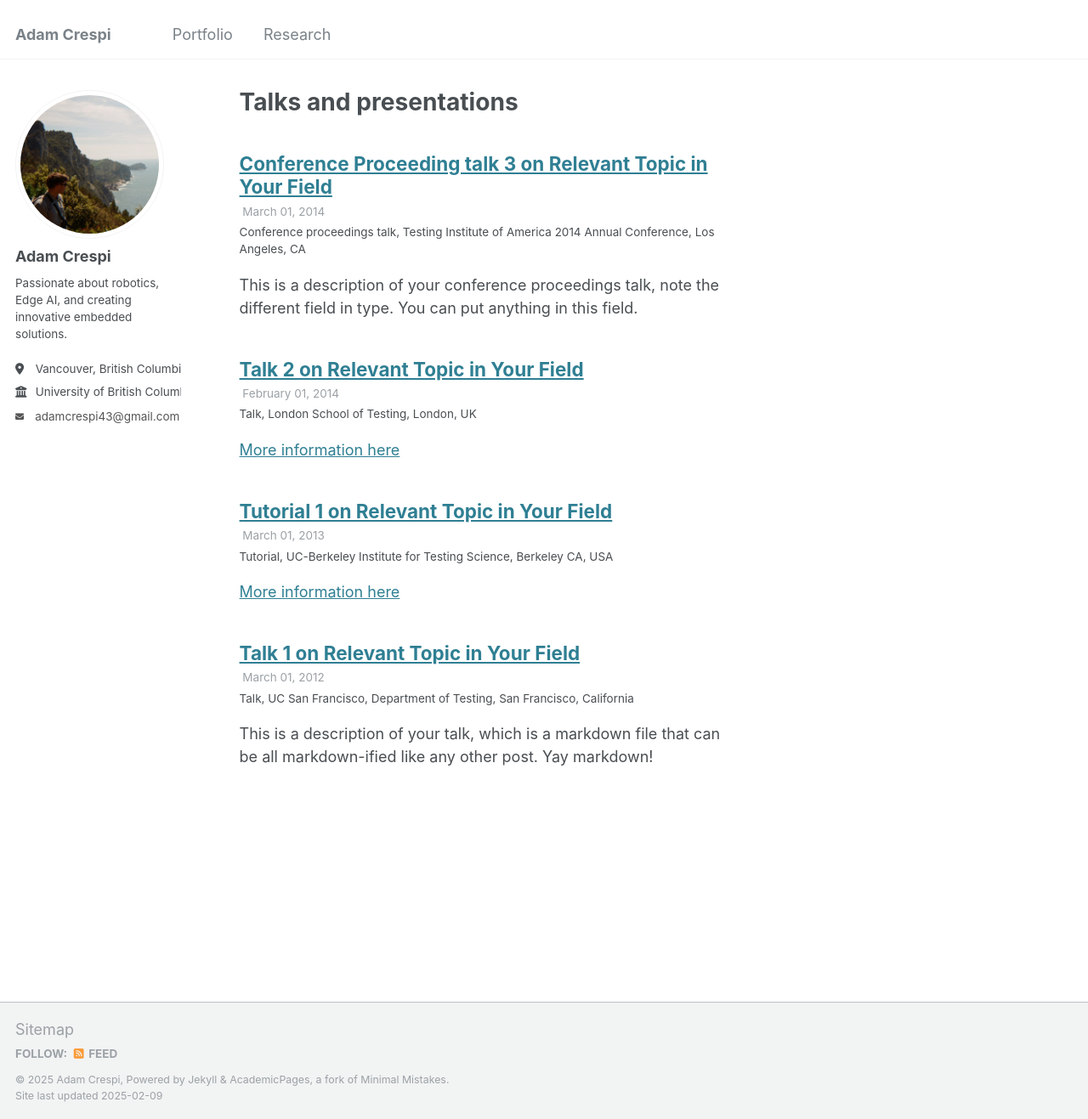
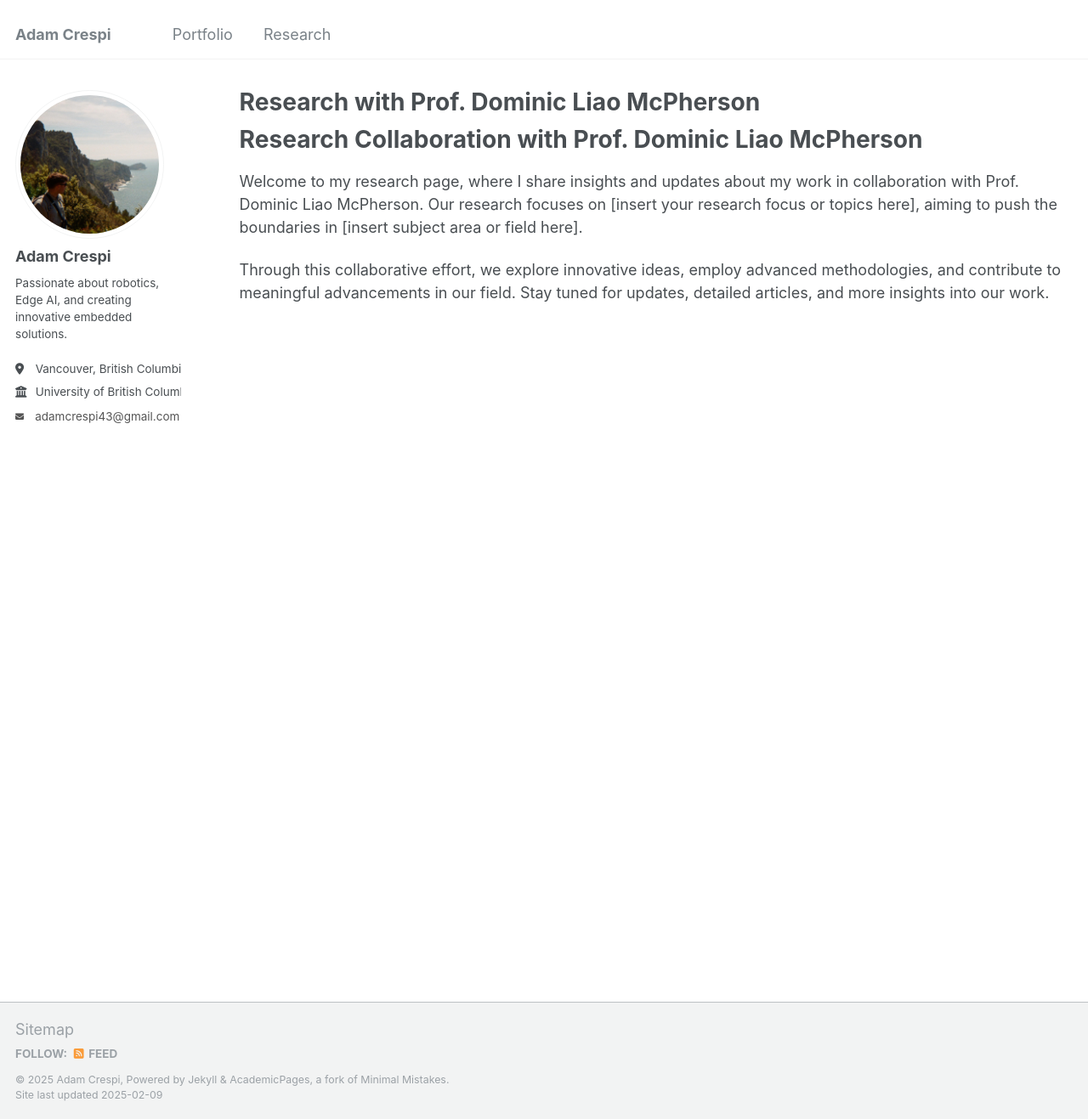
Before and after one commit to adamcrespi/adamcrespi.github.io, a Jekyll site: the page built from _pages/research.html, in a window 1280 px wide and 1317 px high. Shown: the whole window at 85% size. Built offline with Jekyll 4.4.1, drawn with Linux system fonts in a browser that asks for light colours.

Commit message:
Update research.html

```diff
--- a/_pages/research.html
+++ b/_pages/research.html
@@ -1,16 +1,16 @@
 ---
 layout: archive
-title: "Talks and presentations"
+title: "Research with Prof. Dominic Liao McPherson"
 permalink: /research/
 author_profile: true
 ---
 
-{% if site.talkmap_link == true %}
+<h1>Research Collaboration with Prof. Dominic Liao McPherson</h1>
 
-<p style="text-decoration:underline;"><a href="/talkmap.html">See a map of all the places I've given a talk!</a></p>
+<p>
+  Welcome to my research page, where I share insights and updates about my work in collaboration with Prof. Dominic Liao McPherson. Our research focuses on [insert your research focus or topics here], aiming to push the boundaries in [insert subject area or field here].
+</p>
 
-{% endif %}
-
-{% for post in site.talks reversed %}
-  {% include archive-single-talk.html %}
-{% endfor %}
+<p>
+  Through this collaborative effort, we explore innovative ideas, employ advanced methodologies, and contribute to meaningful advancements in our field. Stay tuned for updates, detailed articles, and more insights into our work.
+</p>
```
